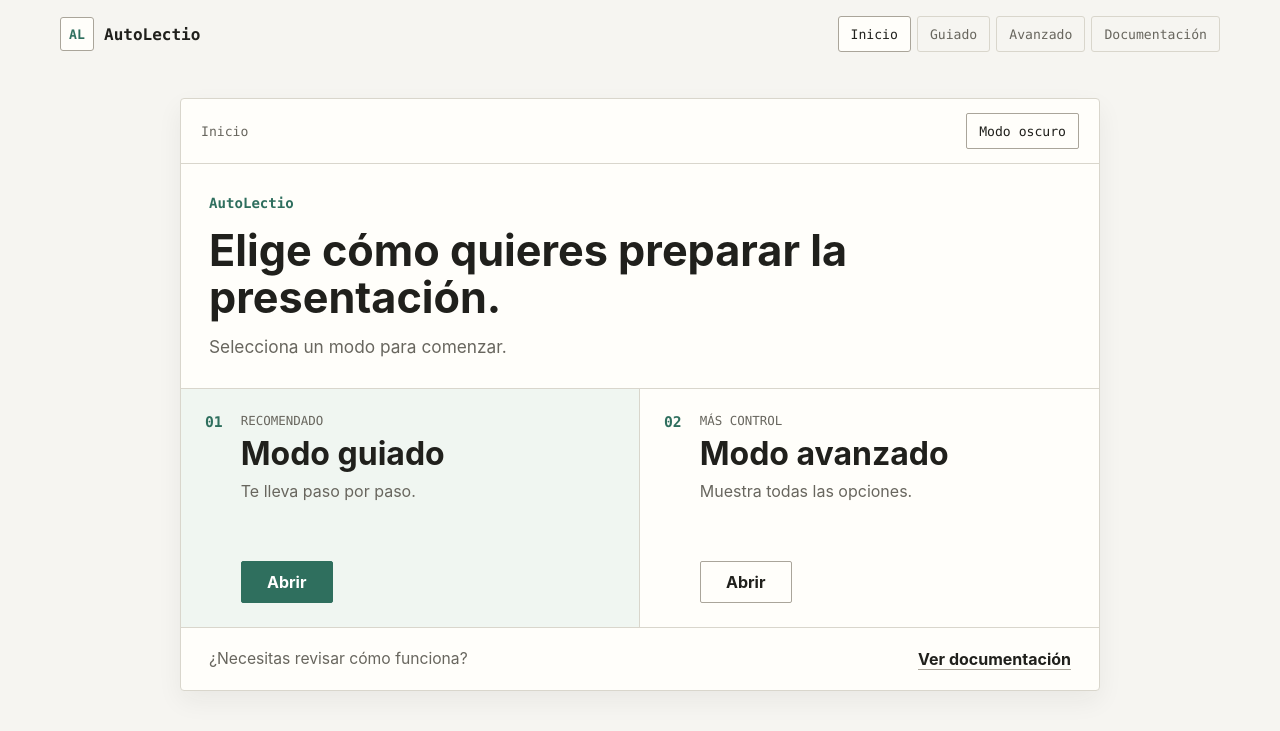
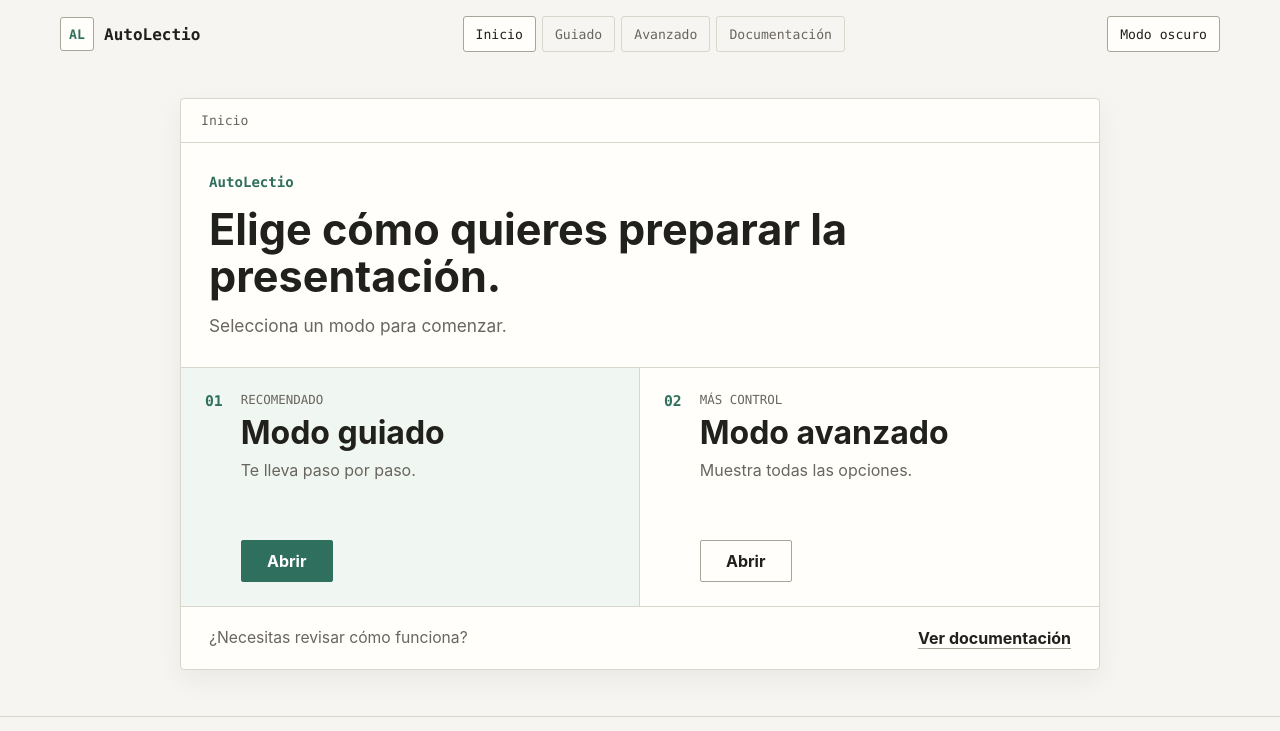
Before and after one commit to pedrovasq/auto-lectio, a Flask app: page / in a window 1280 px wide. Shown: the top 731 px of the page. Run offline with Flask 3, Linux system fonts and the light colour scheme.

Commit message:
Persist dark mode across pages

```diff
--- a/web/static/site.css
+++ b/web/static/site.css
@@ -128,9 +144,28 @@
 
 .site-nav a:focus-visible,
 .brand:focus-visible,
+.site-theme-button:focus-visible,
 .footer-links a:focus-visible {
   outline: 2px solid var(--shell-focus);
   outline-offset: 2px;
+}
+
+.site-theme-button {
+  min-height: 36px;
+  flex: 0 0 auto;
+  padding: 0 12px;
+  border: 1px solid var(--shell-line-strong);
+  border-radius: var(--radius-tight);
+  background: var(--shell-panel);
+  color: var(--shell-text);
+  font-family: "SFMono-Regular", Consolas, "Liberation Mono", monospace;
+  font-size: 0.82rem;
+  cursor: pointer;
+}
+
+.site-theme-button:hover {
+  border-color: var(--shell-accent);
+  color: var(--shell-accent);
 }
 
 .site-footer {
@@ -231,28 +266,6 @@
   color: var(--home-muted);
   font-family: "SFMono-Regular", Consolas, "Liberation Mono", monospace;
   font-size: 0.82rem;
-}
-
-.home-theme-button {
-  min-height: 36px;
-  padding: 0 12px;
-  border: 1px solid var(--home-line-strong);
-  border-radius: 2px;
-  background: transparent;
-  color: var(--home-text);
-  font: inherit;
-  cursor: pointer;
-}
-
-.home-theme-button:hover,
-.home-theme-button:focus-visible {
-  border-color: var(--home-accent);
-  color: var(--home-accent-strong);
-}
-
-.home-theme-button:focus-visible {
-  outline: 2px solid rgba(47, 111, 94, 0.34);
-  outline-offset: 2px;
 }
 
 .home-header {
--- a/web/templates/base.html
+++ b/web/templates/base.html
@@ -4,6 +4,15 @@
     <meta charset="utf-8" />
     <meta name="viewport" content="width=device-width, initial-scale=1" />
     <title>{% block title %}AutoLectio{% endblock %}</title>
+    <script>
+      (() => {
+        try {
+          if (window.localStorage.getItem("autolectio-theme") === "dark") {
+            document.documentElement.dataset.theme = "dark";
+          }
+        } catch (_) {}
+      })();
+    </script>
     <link rel="stylesheet" href="{{ url_for('static', filename='site.css') }}" />
     {% block extra_head %}{% endblock %}
   </head>
@@ -20,6 +29,7 @@
           <a href="{{ url_for('advanced') }}" class="{% if request.endpoint == 'advanced' %}is-active{% endif %}">Avanzado</a>
           <a href="{{ url_for('docs') }}" class="{% if request.endpoint == 'docs' %}is-active{% endif %}">Documentación</a>
         </nav>
+        <button class="site-theme-button" type="button" aria-pressed="false">Modo oscuro</button>
       </header>
     </div>
 
@@ -39,6 +49,34 @@
         </div>
       </div>
     </footer>
+    <script>
+      (() => {
+        const storageKey = "autolectio-theme";
+        const button = document.querySelector(".site-theme-button");
+        if (!button) return;
+
+        function setTheme(theme) {
+          const isDark = theme === "dark";
+          if (isDark) {
+            document.documentElement.dataset.theme = "dark";
+          } else {
+            document.documentElement.removeAttribute("data-theme");
+          }
+          button.setAttribute("aria-pressed", String(isDark));
+          button.textContent = isDark ? "Modo claro" : "Modo oscuro";
+          try {
+            window.localStorage.setItem(storageKey, isDark ? "dark" : "light");
+          } catch (_) {}
+        }
+
+        const isDark = document.documentElement.dataset.theme === "dark";
+        setTheme(isDark ? "dark" : "light");
+        button.addEventListener("click", () => {
+          const nextTheme = document.documentElement.dataset.theme === "dark" ? "light" : "dark";
+          setTheme(nextTheme);
+        });
+      })();
+    </script>
     {% block scripts %}{% endblock %}
   </body>
 </html>
--- a/web/templates/home.html
+++ b/web/templates/home.html
@@ -8,7 +8,6 @@
       <div class="home-panel">
         <div class="home-toolbar">
           <span>Inicio</span>
-          <button class="home-theme-button" type="button" aria-pressed="false">Modo oscuro</button>
         </div>
         <div class="home-header">
           <p class="home-kicker">AutoLectio</p>
@@ -48,36 +47,3 @@
     </div>
   </section>
 {% endblock %}
-
-{% block scripts %}
-  <script>
-    (() => {
-      const screen = document.querySelector(".home-screen");
-      const button = document.querySelector(".home-theme-button");
-      if (!screen || !button) return;
-
-      const storageKey = "autolectio-home-theme";
-
-      function setTheme(theme) {
-        const isDark = theme === "dark";
-        screen.classList.toggle("is-dark", isDark);
-        document.body.classList.toggle("home-theme-dark", isDark);
-        button.setAttribute("aria-pressed", String(isDark));
-        button.textContent = isDark ? "Modo claro" : "Modo oscuro";
-        try {
-          window.localStorage.setItem(storageKey, isDark ? "dark" : "light");
-        } catch (_) {}
-      }
-
-      let saved = "light";
-      try {
-        saved = window.localStorage.getItem(storageKey) || "light";
-      } catch (_) {}
-
-      setTheme(saved === "dark" ? "dark" : "light");
-      button.addEventListener("click", () => {
-        setTheme(screen.classList.contains("is-dark") ? "light" : "dark");
-      });
-    })();
-  </script>
-{% endblock %}
```
Also changed, not shown: other parts of web/static/site.css (+56 -24 lines).
